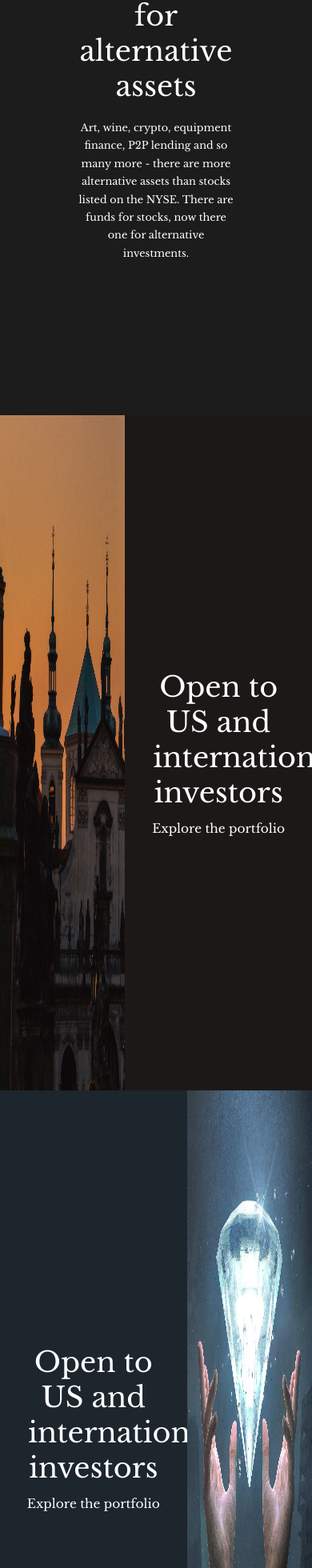
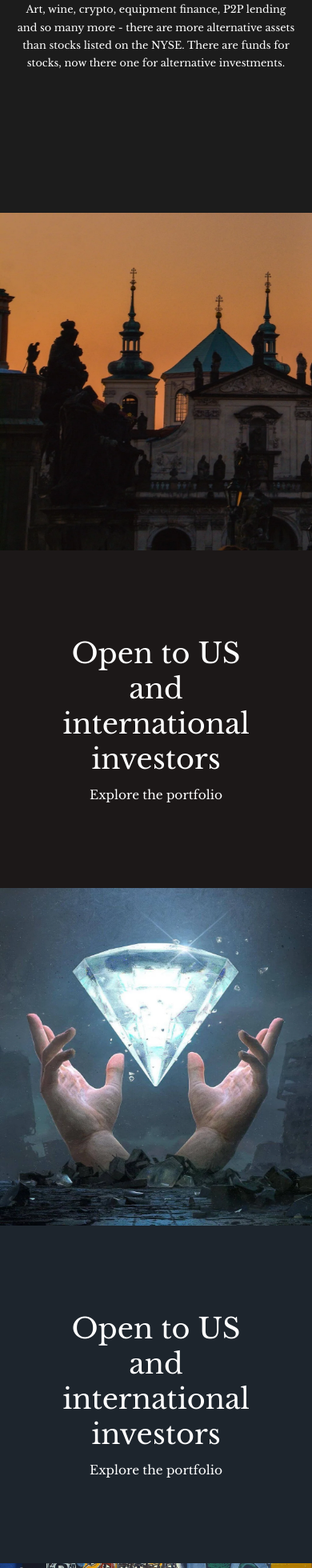
Before and after one commit to ElangoHedonova/hedonova, a Next.js app: page / in a window 390 px wide. Shown: the part 1169-3129 px from the top of the page at 80% size. Built offline with nearby package versions, Linux system fonts and the light colour scheme.

Commit message:
added responsive

```diff
--- a/styles/Home.module.scss
+++ b/styles/Home.module.scss
@@ -35,6 +35,9 @@
   justify-content: center;
   align-items: center;
   flex-direction: column;
+  @include respond(tab-port) {
+    height: 70vh;
+  }
 
   &_heading {
     font-size: $h2-size;
@@ -42,6 +45,9 @@
     color: $primary_text_color;
     text-align: center;
     font-weight: 100;
+    @include respond(tab-port) {
+      width: 90%;
+    }
   }
   &_paragraph {
     font-size: 2rem;
@@ -51,6 +57,9 @@
     font-weight: 100;
     margin-top: 3rem;
     line-height: 3.5rem;
+    @include respond(tab-port) {
+      width: 90%;
+    }
   }
 }
 // asset listing
@@ -62,10 +71,16 @@
     height: 100vh;
     &_type_one {
       display: flex;
+      @include respond(phone) {
+        flex-direction: column;
+      }
     }
     &_type_two {
       display: flex;
       flex-direction: row-reverse;
+      @include respond(phone) {
+        flex-direction: column;
+      }
     }
     &_left {
       flex: 1;
```
